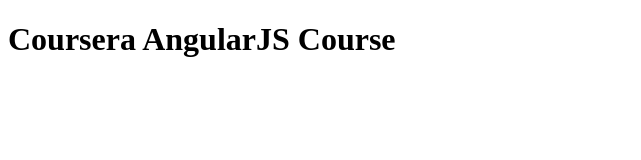
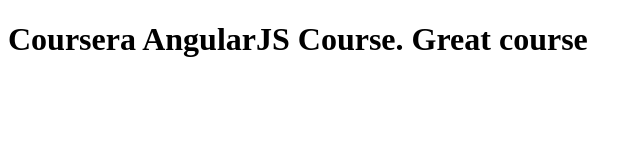
Before and after one commit to RayCaruso/Angular-Dev, a plain HTML site: page index.html in a window 1280 px wide. Shown: the whole page, without its empty margins (0-641 px from the left). Drawn offline with Linux system fonts and the light colour scheme.

Commit message:
Update to message

```diff
--- a/index.html
+++ b/index.html
@@ -5,6 +5,6 @@
     <title>Coursera AngularJS Course</title>
   </head>
   <body>
-    <h1>Coursera AngularJS Course</h1>
+    <h1>Coursera AngularJS Course. Great course</h1>
   </body>
 </html>
```
